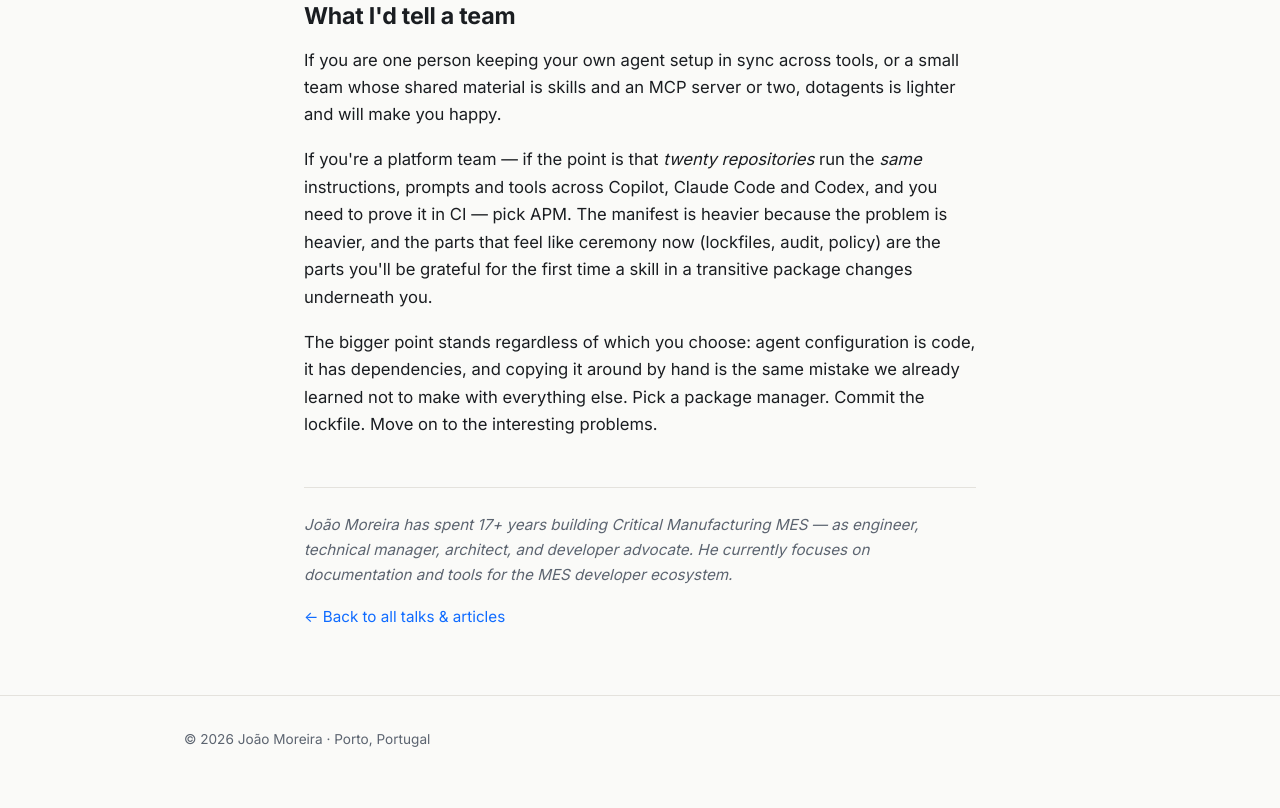
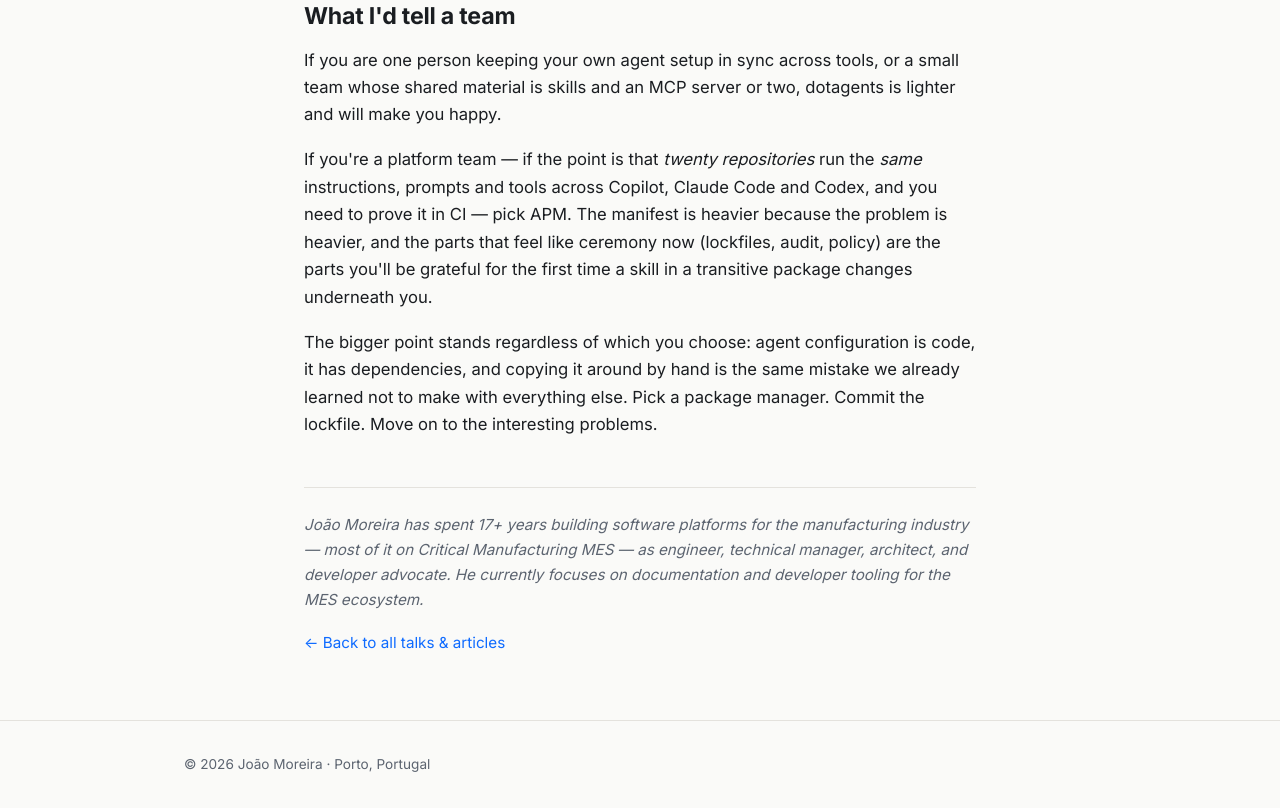
Before and after one commit to jpsmoreira-com/jpsmoreira.com, a website: page public/articles/choosing-an-agent-package-manager.html in a window 1280 px wide. Shown: the part 4960-5768 px from the top of the page. Before the commit the page ends 5743 px from the top, so only its background shows below. Drawn offline with Linux system fonts and the light colour scheme.

Commit message:
Unify experience to 17+ years and broaden article bio to manufacturing industry

```diff
--- a/public/articles/choosing-an-agent-package-manager.html
+++ b/public/articles/choosing-an-agent-package-manager.html
@@ -178,7 +178,7 @@ dependencies:
 <p>The bigger point stands regardless of which you choose: agent configuration is code, it has dependencies, and copying it around by hand is the same mistake we already learned not to make with everything else. Pick a package manager. Commit the lockfile. Move on to the interesting problems.</p>
 
       <footer class="article-footer">
-        <p class="muted"><em>João Moreira has spent 17+ years building Critical Manufacturing MES — as engineer, technical manager, architect, and developer advocate. He currently focuses on documentation and tools for the MES developer ecosystem.</em></p>
+        <p class="muted"><em>João Moreira has spent 17+ years building software platforms for the manufacturing industry — most of it on Critical Manufacturing MES — as engineer, technical manager, architect, and developer advocate. He currently focuses on documentation and developer tooling for the MES ecosystem.</em></p>
         <p><a href="/#talks">← Back to all talks &amp; articles</a></p>
       </footer>
     </article>
```
Also changed, not shown: public/articles/debugging-is-developer-experience.html (+1 -1 lines), public/index.html (+3 -3 lines), templates/article.html (+1 -1 lines).
